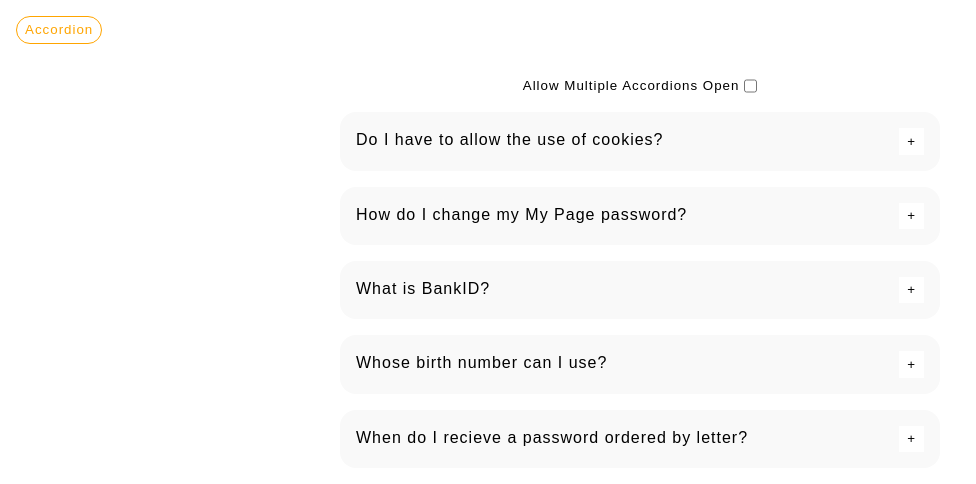
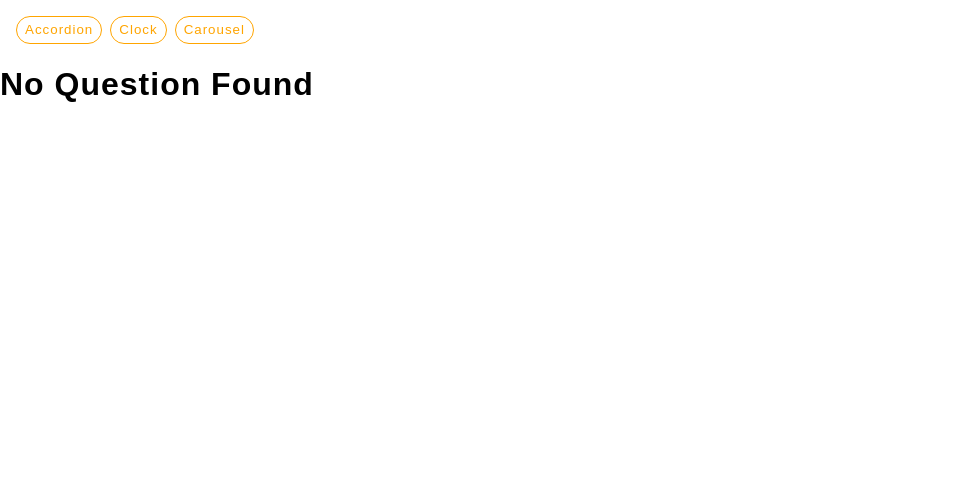
Before and after one commit to yash-purkar/mcr, a React (Create React App) app: page / in a window 1280 px wide. Shown: the top 484 px of the page, without its empty margins (0-976 px from the left). Built offline with nearby package versions, Linux system fonts and the light colour scheme.

Commit message:
fix: Fix some bugs

```diff
--- a/src/App.js
+++ b/src/App.js
@@ -8,26 +8,26 @@ import { useLocation, useParams } from "react-router";
 
 export const questions = {
   accordion: "ACCORDION",
-  // clock: "CLOCK",
-  // carousel: "CAROUSEL",
+  clock: "CLOCK",
+  carousel: "CAROUSEL",
 };
 
 function App() {
   const [currentQuestion, setCurrentQuestion] = useState();
 
   const handleQuestionClick = useCallback((question) => {
-    // const url = new URL(window.location.href);
+    const url = new URL(window.location.href);
     setCurrentQuestion(question);
-    // url.searchParams.set("current_q", question);
-    // window.history.pushState(null, "", url.toString());
+    url.searchParams.set("current_q", question);
+    window.history.pushState(null, "", url.toString());
   }, []);
 
-  // const location = useLocation();
-  // const query = new URLSearchParams(location.search).get("current_q");
+  const location = useLocation();
+  const query = new URLSearchParams(location.search).get("current_q");
 
-  // useEffect(() => {
-  //   setCurrentQuestion(query);
-  // }, [query]);
+  useEffect(() => {
+    setCurrentQuestion(query);
+  }, [query]);
 
   const getCurrentComponent = () => {
     switch (currentQuestion) {
@@ -52,8 +52,7 @@ function App() {
         currentQuestion={currentQuestion}
         handleQuestionClick={handleQuestionClick}
       />
-      {/* {getCurrentComponent()} */}
-      <Accordion />
+      {getCurrentComponent()}
     </div>
   );
 }
--- a/src/components/01_accordion/Accordion.jsx
+++ b/src/components/01_accordion/Accordion.jsx
@@ -1,6 +1,6 @@
 import { useCallback, useState } from "react";
 import "./Accordion.css";
-import {accordionData} from './accordionData'
+import { accordionData } from "./accordionData";
 
 const Accordion = () => {
   const [openAccordions, setOpenAccordions] = useState([]);
@@ -60,10 +60,7 @@ const Accordion = () => {
                     checkIsAccordionOpen(i) && "show_accordion"
                   }`}
                 >
-                  Unicorn vinyl poutine brooklyn, next level direct trade
-                  iceland. Shaman copper mug church-key coloring book, whatever
-                  poutine normcore fixie cred kickstarter post-ironic street
-                  art.
+                  {data?.content}
                 </div>
               </div>
             );
```
